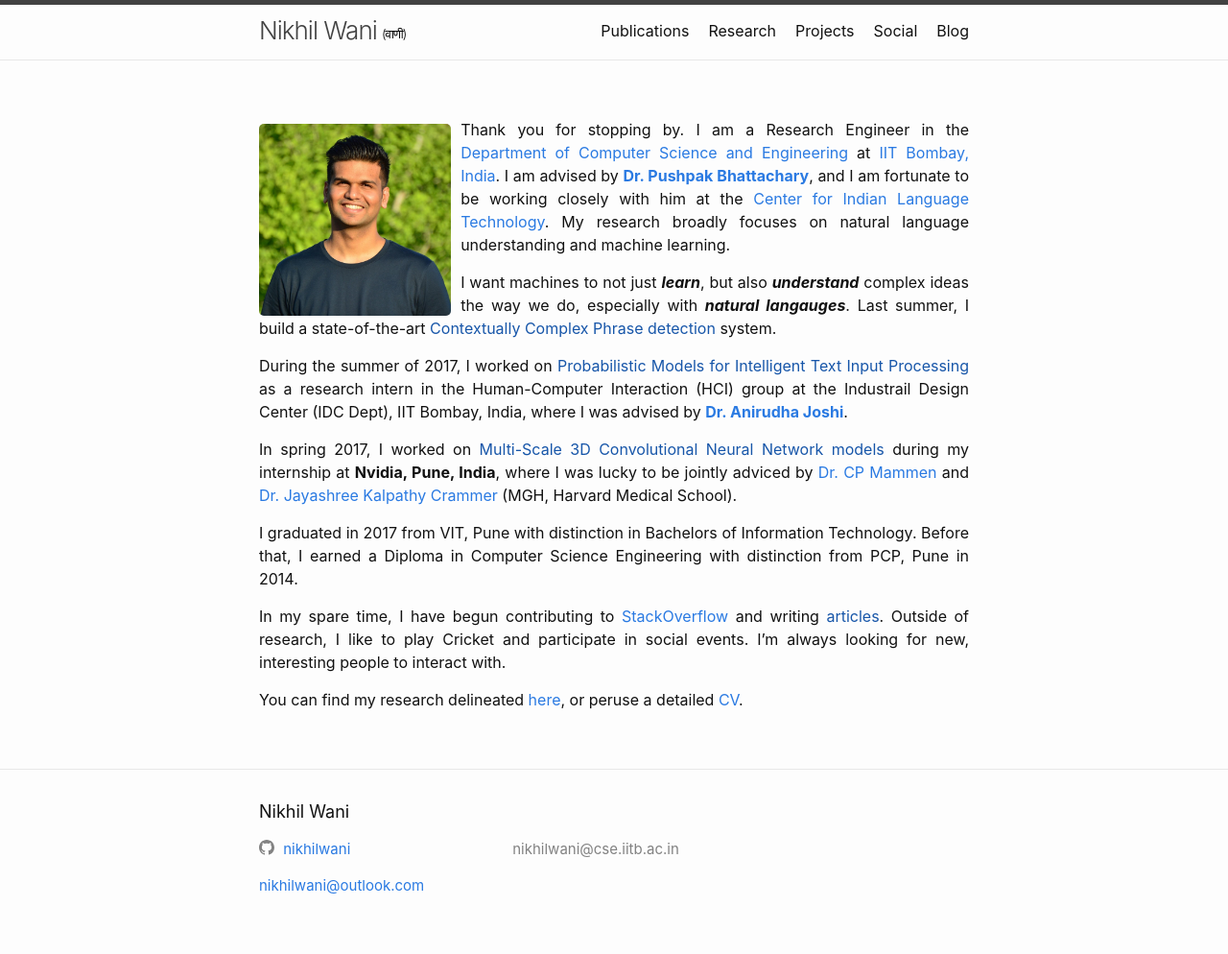
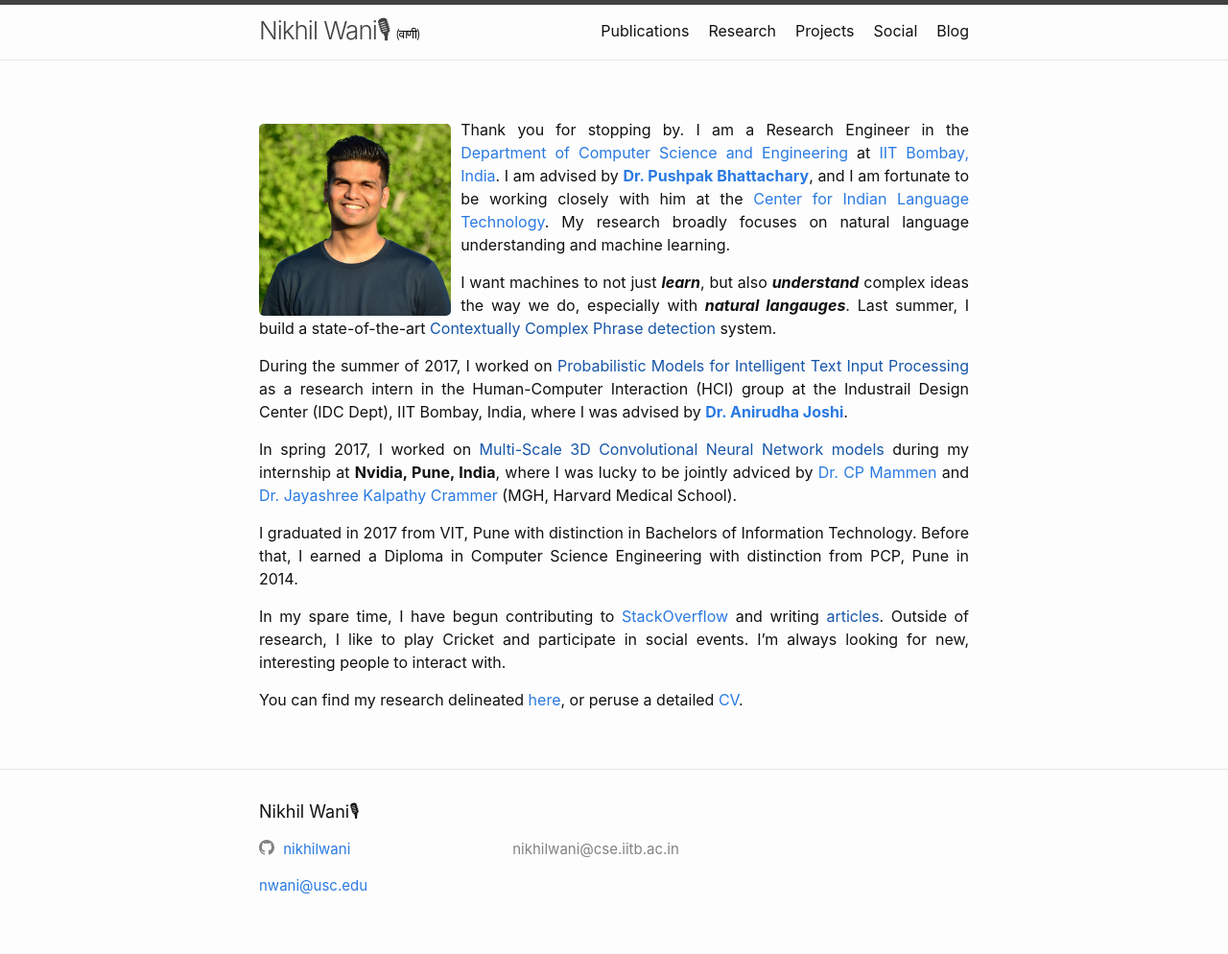
Before and after one commit to nikhilwani/nikhilwani.github.io, a Jekyll site: the page built from index.md, in a window 1280 px wide. Shown: the whole page at 96% size. Built offline with Jekyll 4.4.1, drawn with Linux system fonts in a browser that asks for light colours; comment, search, counter and statistics services are not loaded.

Commit message:
Update _config.yml

```diff
--- a/_config.yml
+++ b/_config.yml
@@ -13,8 +13,8 @@
 # you will see them accessed via {{ site.title }}, {{ site.email }}, and so on.
 # You can create any custom variable you would like, and they will be accessible
 # in the templates via {{ site.myvariable }}.
-title: Nikhil Wani
-email: nikhilwani@outlook.com
+title: Nikhil Wani🎙
+email: nwani@usc.edu
 #semail: nick.nikhilwani@gmail.com
 
 description: >- # this means to ignore newlines until "baseurl:"
```
